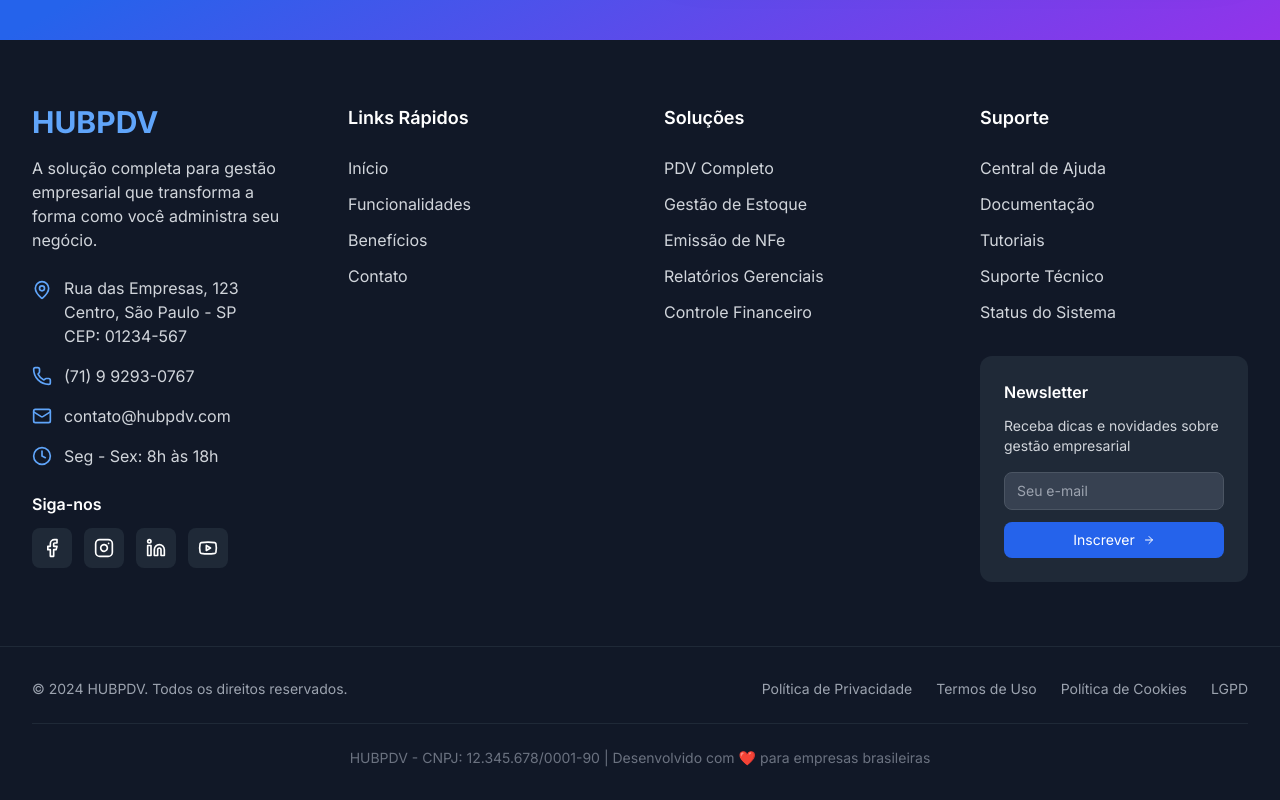
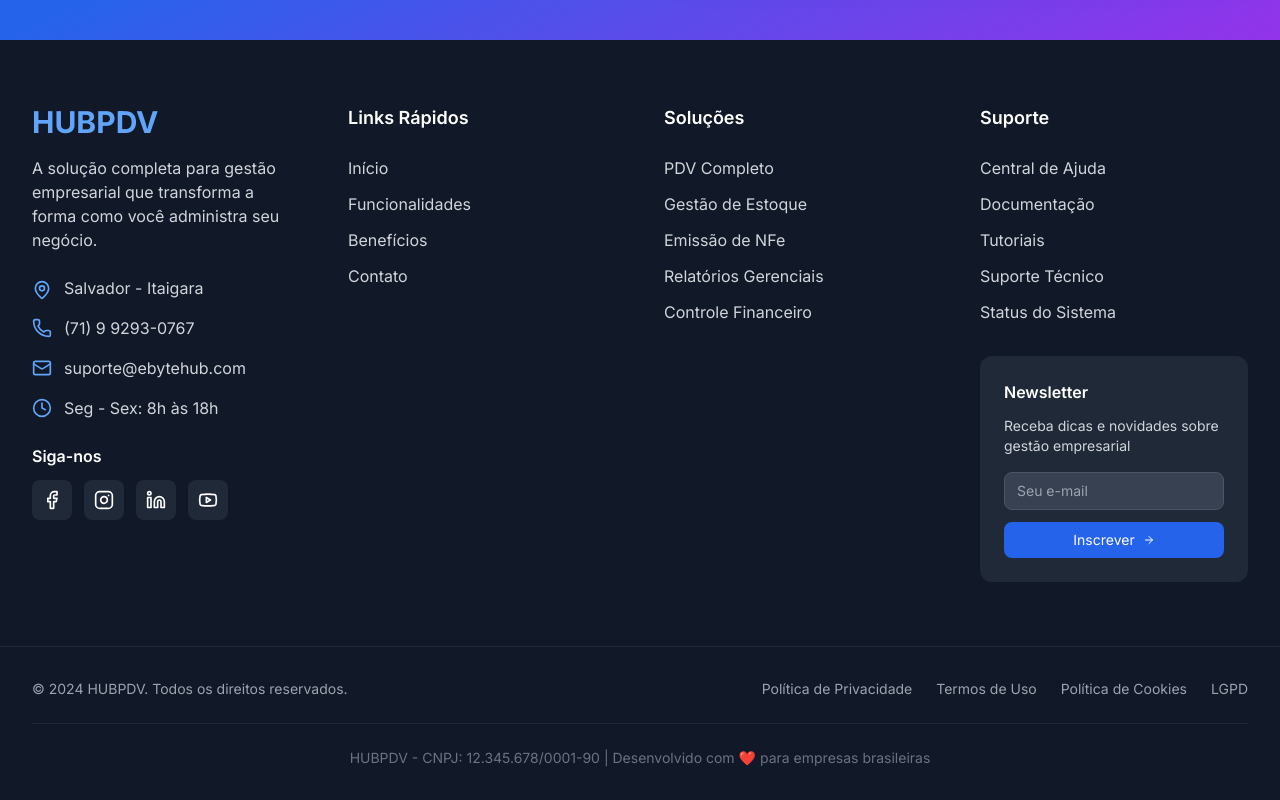
Before and after one commit to OtavioNeto306/hubpdv, a React (Vite) app: page / in a window 1280 px wide. Shown: the part 5564-6364 px from the top of the page. Built offline with nearby package versions, Linux system fonts and the light colour scheme.

Commit message:
update address and email in footer

```diff
--- a/src/components/Footer.jsx
+++ b/src/components/Footer.jsx
@@ -84,9 +84,7 @@ const Footer = () => {
                 <MapPin className="w-4 lg:w-5 h-4 lg:h-5 text-primary-400 mt-1 flex-shrink-0" />
                 <div className="text-sm lg:text-base">
                   <p className="text-gray-300">
-                    Rua das Empresas, 123<br />
-                    Centro, São Paulo - SP<br />
-                    CEP: 01234-567
+                    Salvador - Itaigara
                   </p>
                 </div>
               </div>
@@ -100,8 +98,8 @@ const Footer = () => {
 
               <div className="flex items-center space-x-3">
                 <Mail className="w-4 lg:w-5 h-4 lg:h-5 text-primary-400 flex-shrink-0" />
-                <a href="mailto:contato@hubpdv.com" className="text-gray-300 hover:text-primary-400 transition-colors text-sm lg:text-base">
-                  contato@hubpdv.com
+                <a href="mailto:suporte@ebytehub.com" className="text-gray-300 hover:text-primary-400 transition-colors text-sm lg:text-base">
+                  suporte@ebytehub.com
                 </a>
               </div>
 
```
